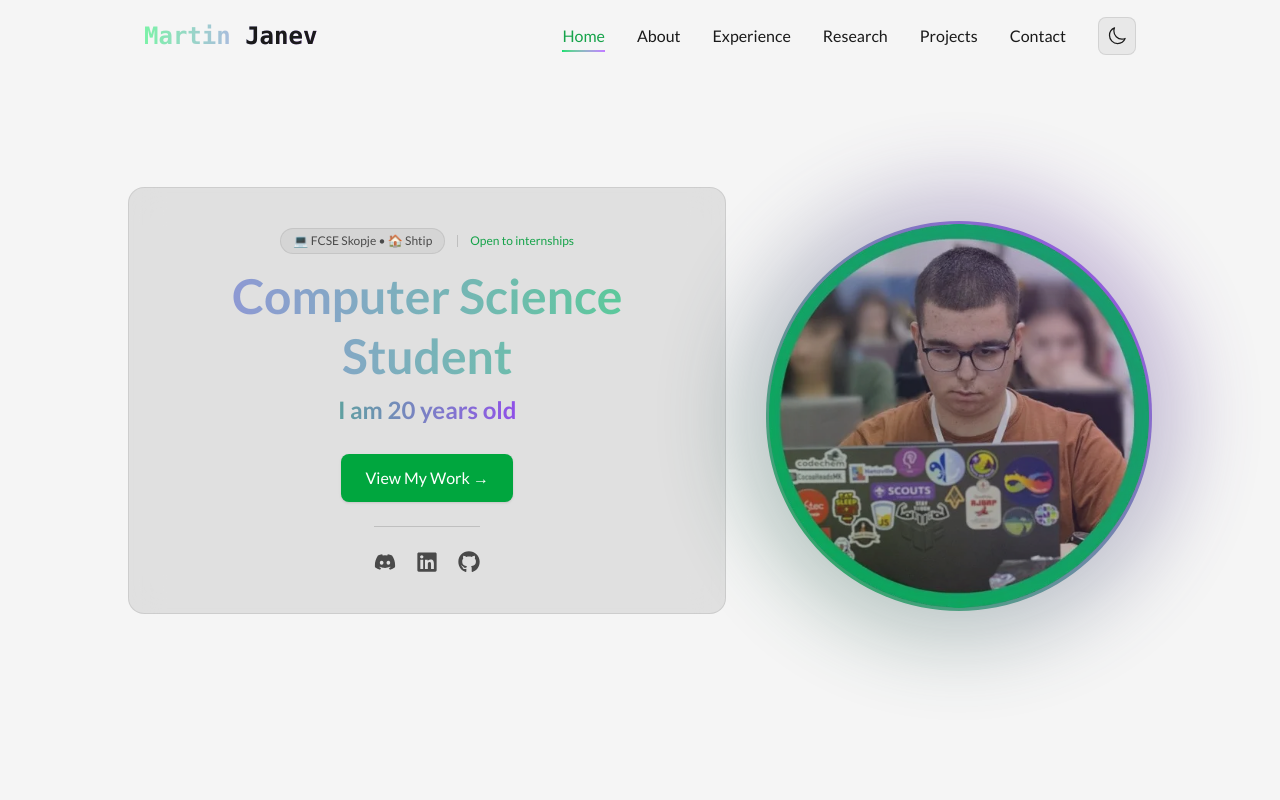
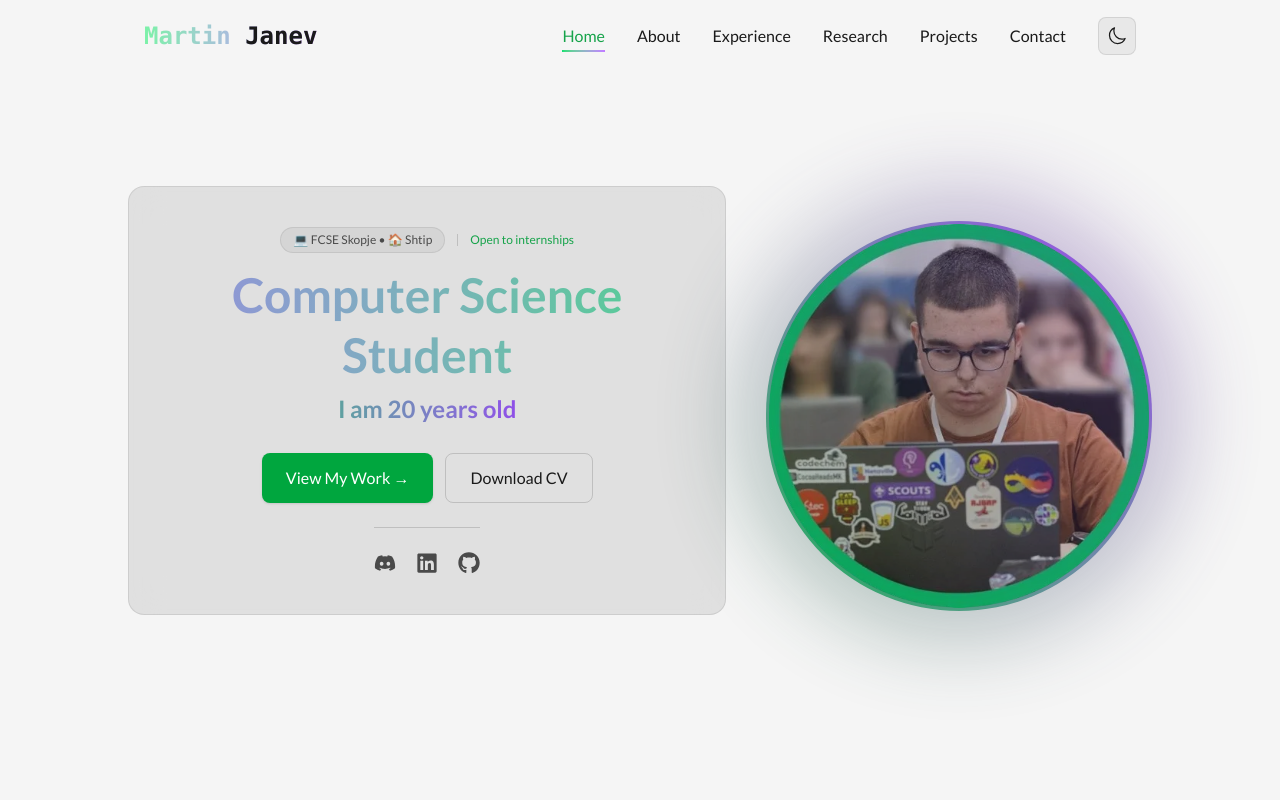
Before and after one commit to MartinJanev/portfolio-page, a React (Vite) app: page / in a window 1280 px wide. Shown: the top 800 px of the page. Built offline with nearby package versions, Linux system fonts and the light colour scheme.

Commit message:
Add CV download functionality

```diff
--- a/src/components/data/ContactData.ts
+++ b/src/components/data/ContactData.ts
@@ -2,6 +2,10 @@ import { FaLinkedin, FaGithub, FaDiscord } from "react-icons/fa";
 import type { ContactItem } from "../../types/content";
 
 export const portfolioEmail = "janev.martin123@gmail.com";
+
+export const cvFileName = "martin-janev.pdf";
+export const cvDownloadName = "Martin-Janev-CV.pdf";
+export const cvUrl = `${import.meta.env.BASE_URL.replace(/\/$/, "")}/${cvFileName}`;
 
 export const contactData: ContactItem[] = [
   {
--- a/src/components/sections/Home.tsx
+++ b/src/components/sections/Home.tsx
@@ -2,7 +2,7 @@ import React from "react";
 import { RevealOnScroll } from "../RevealOnScroll";
 import avatarJpg from "../../assets/MartinJanev.jpg";
 import avatarWebp from "../../assets/MartinJanev.webp";
-import { contactData } from "../data/ContactData";
+import { contactData, cvDownloadName, cvUrl } from "../data/ContactData";
 import { useAgeDisplay } from "../../hooks/useAgeDisplay";
 
 export const Home: React.FC = () => {
@@ -70,13 +70,13 @@ export const Home: React.FC = () => {
                     View My Work →
                   </a>
                   <a
-                    href="/MartinJanev-CV.pdf"
-                    className="pointer-events-none cursor-default inline-flex items-center justify-center border py-3 px-6 rounded-lg transition"
+                    href={cvUrl}
+                    download={cvDownloadName}
+                    className="inline-flex items-center justify-center border py-3 px-6 rounded-lg transition hover:bg-white/5"
                     style={{
                       borderColor: "var(--border-color)",
                       color: "var(--text-primary)",
                     }}
-                    hidden
                   >
                     Download CV
                   </a>
```
Also changed, not shown: 1 other file (tests, documents, lock files or other folders).
